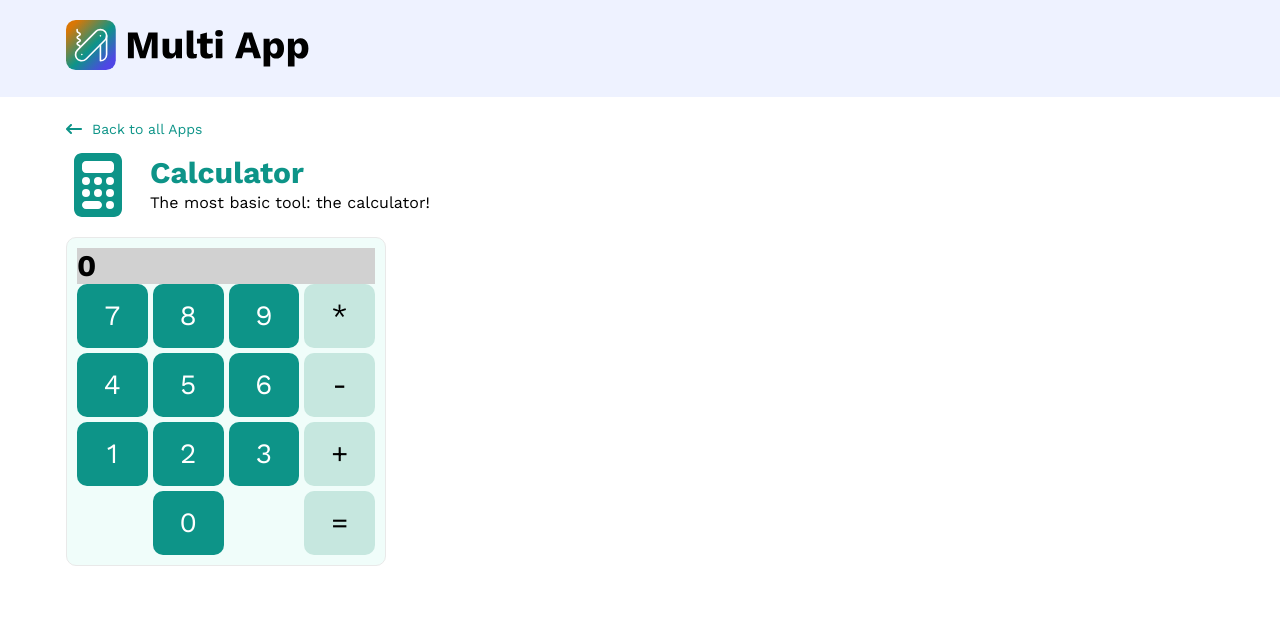
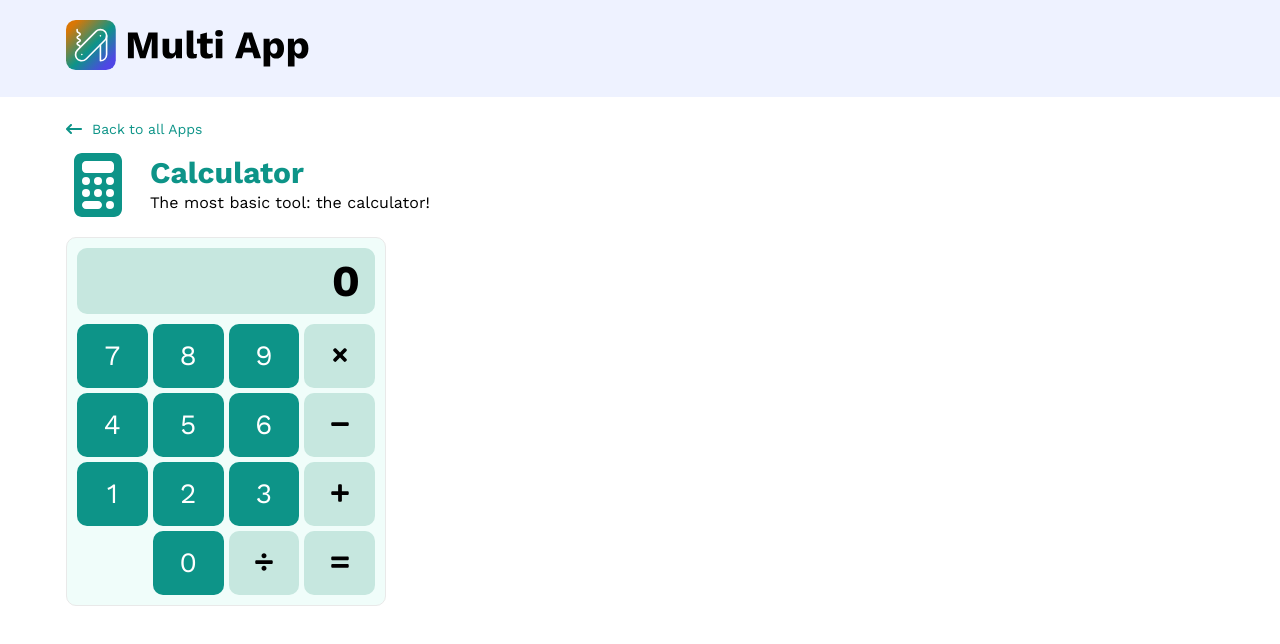
Before and after one commit to anthonytoumaibrahim/multi-app, a React (Create React App) app: page /apps/calculator in a window 1280 px wide. Shown: the top 644 px of the page. Built offline with nearby package versions, Linux system fonts and the light colour scheme.

Commit message:
Finished calculator styling

```diff
--- a/src/pages/Apps/Calculator/index.jsx
+++ b/src/pages/Apps/Calculator/index.jsx
@@ -4,6 +4,9 @@ import "./styles.css";
 // Apps
 import AppTitle from "../components/AppTitle";
 import { apps } from "../../../data/apps";
+
+// Icons
+import { FaPlus, FaMinus, FaTimes, FaEquals, FaDivide } from "react-icons/fa";
 
 const Calculator = () => {
   const app = apps.filter((app) => app.path === "calculator")[0];
@@ -24,7 +27,9 @@ const Calculator = () => {
               <button>8</button>
               <button>9</button>
             </div>
-            <button className="operator-button">*</button>
+            <button className="operator-button">
+              <FaTimes size={20} />
+            </button>
           </div>
           <div className="row">
             <div className="numbers">
@@ -32,7 +37,9 @@ const Calculator = () => {
               <button>5</button>
               <button>6</button>
             </div>
-            <button className="operator-button">-</button>
+            <button className="operator-button">
+              <FaMinus size={20} />
+            </button>
           </div>
           <div className="row">
             <div className="numbers">
@@ -40,14 +47,21 @@ const Calculator = () => {
               <button>2</button>
               <button>3</button>
             </div>
-            <button className="operator-button">+</button>
+            <button className="operator-button">
+              <FaPlus size={20} />
+            </button>
           </div>
           <div className="row">
             <div className="numbers">
               <span></span>
               <button>0</button>
+              <button className="operator-button">
+                <FaDivide size={20} />
+              </button>
             </div>
-            <button className="operator-button">=</button>
+            <button className="operator-button">
+              <FaEquals size={20} />
+            </button>
           </div>
         </div>
       </div>
--- a/src/pages/Apps/Calculator/styles.css
+++ b/src/pages/Apps/Calculator/styles.css
@@ -4,9 +4,16 @@
   border: 1px solid #e9e9e9;
   border-radius: 10px;
   max-width: 320px;
+  display: flex;
+  flex-direction: column;
+  gap: 10px;
 }
 .calculator .result {
-  background-color: #d1d1d1;
+  padding: 15px;
+  background-color: #c6e7df;
+  text-align: end;
+  font-size: 2.75rem;
+  border-radius: 10px;
 }
 .calculator .operations {
   display: flex;
@@ -35,7 +42,7 @@
 .calculator .operations .row .operator-button:hover {
   opacity: 0.75;
 }
-.calculator .operations .numbers button {
+.calculator .operations .numbers button:not(.operator-button) {
   background-color: #0d9488;
   border: none;
   color: #ffffff;
```
